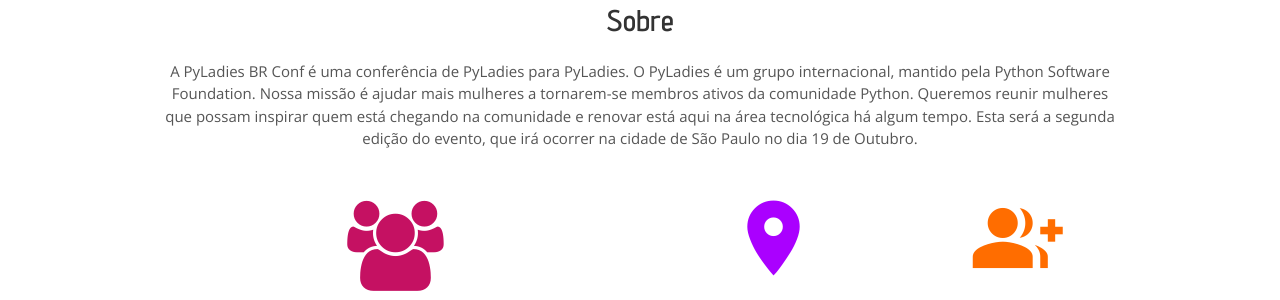
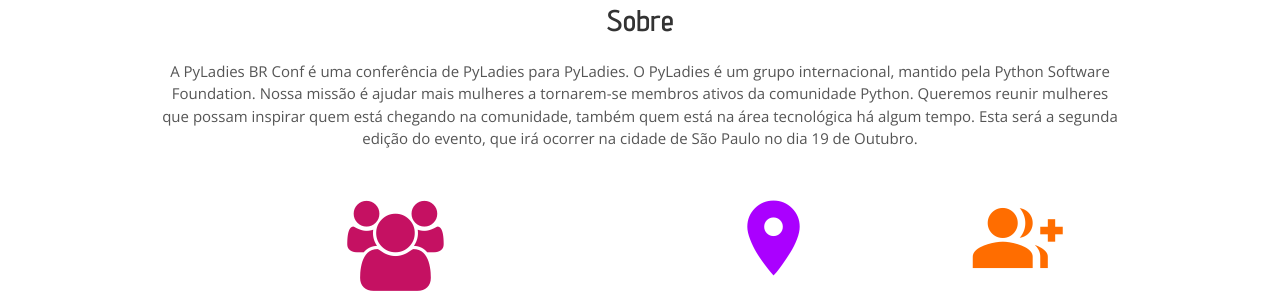
Before and after one commit to pyladies-brazil/conf, a Jekyll site: the page built from index.html, in a window 1280 px wide and 900 px high, scrolled down 719 px. Shown: the part 199-499 px from the top of the window. Built offline with Jekyll 4.4.1, drawn with Linux system fonts in a browser that asks for light colours; nearby versions of some CDN libraries.

Commit message:
improve wording based on @anapaulamendes review

```diff
--- a/_config.yml
+++ b/_config.yml
@@ -6,7 +6,7 @@ url: "https://pyladies-brazil.github.io" # the base hostname & protocol for your
 
 # User settings
 username: PyLadiesBRConf
-user_description: A PyLadies BR Conf é uma conferência de PyLadies para PyLadies. O PyLadies é um grupo internacional, mantido pela Python Software Foundation. Nossa missão é ajudar mais mulheres a tornarem-se membros ativos da comunidade Python. Queremos reunir mulheres que possam inspirar quem está chegando na comunidade e renovar está aqui na área tecnológica há algum tempo. Esta será a segunda edição do evento, que irá ocorrer na cidade de São Paulo no dia 19 de Outubro.
+user_description: A PyLadies BR Conf é uma conferência de PyLadies para PyLadies. O PyLadies é um grupo internacional, mantido pela Python Software Foundation. Nossa missão é ajudar mais mulheres a tornarem-se membros ativos da comunidade Python. Queremos reunir mulheres que possam inspirar quem está chegando na comunidade, também quem está na área tecnológica há algum tempo. Esta será a segunda edição do evento, que irá ocorrer na cidade de São Paulo no dia 19 de Outubro.
 
 user_title: 2ª Conferência PyLadies do Brasil
 email: brazil@pyladies.com
```
